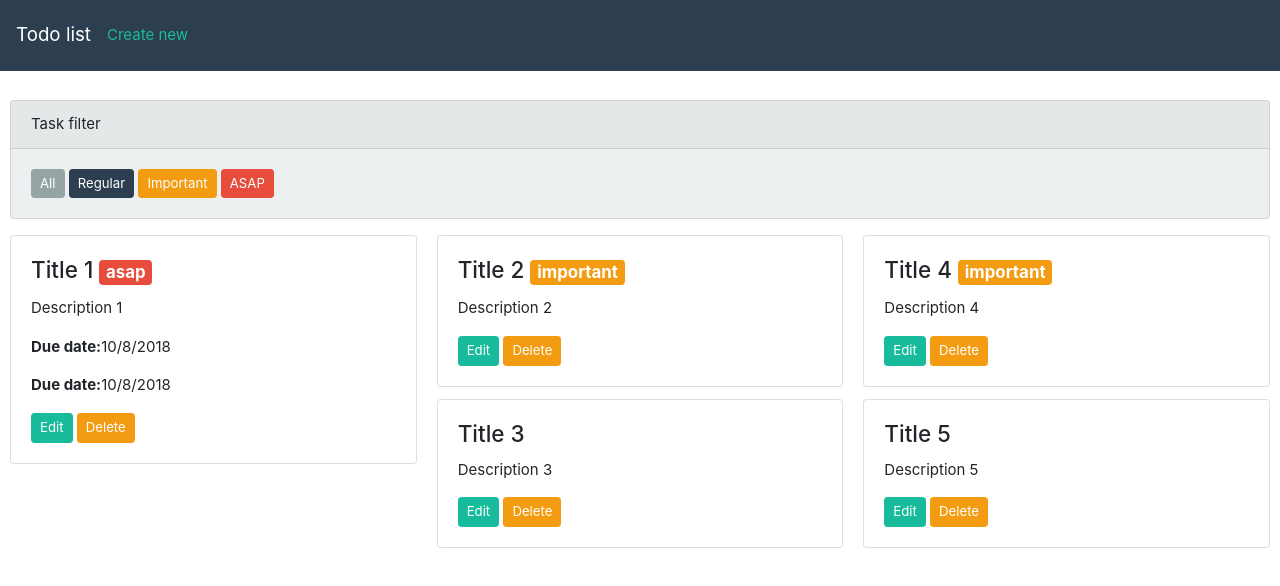
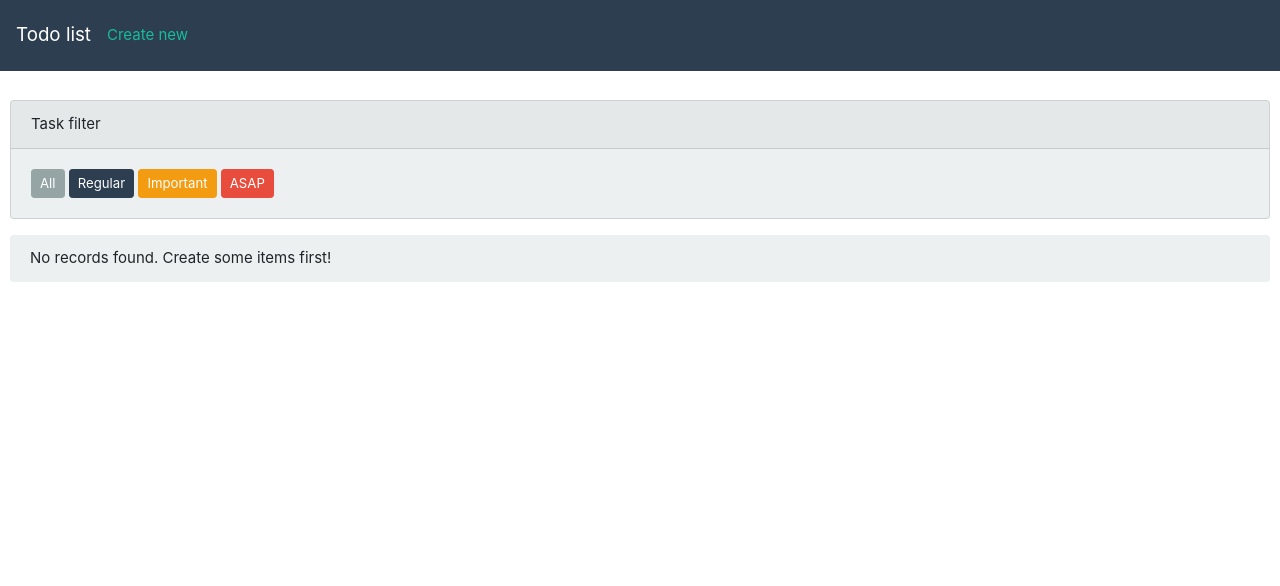
Before and after one commit to dmitryweiner/todo-react, a React (Create React App) app: page / in a window 1280 px wide. Shown: the top 586 px of the page. Built offline with nearby package versions, Linux system fonts and the light colour scheme.

Commit message:
Create, edit, delete items

```diff
--- /dev/null
+++ b/src/Store.js
@@ -0,0 +1,114 @@
+import MicroEvent from './helpers/microevent';
+
+/* Interface for local storage*/
+class Store {
+
+    static get KEY() {
+        return "todo";
+    }
+
+    constructor() {
+        if (typeof window["localStorage"] === "undefined") {
+            throw new Error("No local storage found in current browser!");
+        }
+        MicroEvent.mixin(this);
+    }
+
+    /**
+     * @returns {string}
+     */
+    getId() {
+        return Math.random().toString(36).substring(2);
+    }
+
+    /**
+     * @returns {{id: string, title: string, description: string, priority: string}}
+     */
+    getEmptyItem() {
+        return {
+            id: this.getId(),
+            title: "",
+            description: "",
+            priority: "regular",
+        }
+    }
+
+    /**
+     * @returns {Array}
+     */
+    getItems() {
+        let items;
+        try {
+            items = JSON.parse(window.localStorage.getItem(Store.KEY));
+        } catch (e) {
+            items = null;
+        }
+
+        if (!items) {
+            items = [];
+        }
+
+        // need to convert string to date
+        items.map((element) => {
+            if (typeof element['dueDate'] !== 'undefined' && element.dueDate) {
+                element.dueDate = new Date(element.dueDate);
+            }
+            if (typeof element['completeDate'] !== 'undefined' && element.completeDate) {
+                element.completeDate = new Date(element.completeDate);
+            }
+            return element;
+        });
+        return items;
+    }
+
+    /**
+     * @param {Array} items
+     */
+    setItems(items) {
+        if (!Array.isArray(items)) {
+            throw new Error("Parameter should be an array!");
+        }
+        window.localStorage.setItem(Store.KEY, JSON.stringify(items));
+        this.trigger('storeUpdate');
+    }
+
+    /**
+     * @param {Number} id
+     * @returns {Object}
+     */
+    getItem(id) {
+        return this.getItems().find((element) => element.id === id);
+    }
+
+    /**
+     * @param {Object} item
+     */
+    setItem(item) {
+        const items = this.getItems();
+        let foundIndex;
+
+        for (const [index, element] of items.entries()) {
+            if (element.id === item.id) {
+                foundIndex = index;
+                break;
+            }
+        }
+
+        if (typeof foundIndex !== "undefined") {
+            items[foundIndex] = item;
+        } else {
+            items.push(item);
+        }
+        this.setItems(items);
+    }
+
+    deleteItem(id) {
+        this.setItems(
+            this.getItems().filter((element) => element.id !== id)
+        );
+    }
+}
+
+const store = new Store();
+
+export {store};
--- a/src/TodoForm.js
+++ b/src/TodoForm.js
@@ -1,44 +1,74 @@
 import React, {Component} from "react";
-import PropTypes from "prop-types";
 import {Link} from "react-router-dom";
 import DatePicker from "react-datepicker";
 import moment from "moment";
-import 'react-datepicker/dist/react-datepicker.css';
+import "react-datepicker/dist/react-datepicker.css";
+import {store} from "./Store";
 
 class TodoForm extends Component {
-
-    getEmptyItem() {
-        return {
-            title: "",
-            description: "",
-            priority: "regular",
-        }
-    }
 
     constructor(props) {
         super(props);
 
-        if (this.props.match.params.id) {
-            //TODO: here should be loading from store
-            this.state = {
-                id: 1,
-                title: "Title 1",
-                description: "Description 1",
-                priority: "asap",
-                dueDate: new Date(),
-                completeDate: new Date()
-            };
-        } else {
-            this.state = this.getEmptyItem();
-        }
+        const item = this.props.match.params.id
+            ? store.getItem(this.props.match.params.id)
+            : store.getEmptyItem();
+        this.state = {
+            item: item,
+            changed: false
+        };
 
     }
 
     handleSaveButton(e) {
-        console.log("saving", this.state);
+
+        this.setState({
+            changed: true
+        });
+
+        if (!this.isFormValid()) {
+            e.preventDefault();
+            return false;
+        }
+
+        store.setItem(this.state.item);
+    }
+
+    /**
+     * @param {string} inputName
+     * @param {*} value
+     */
+    handleInputChange(inputName, value) {
+        const {item} = this.state;
+        item[inputName] = value;
+        this.setState({
+            item: item,
+            changed: true
+        });
+    }
+
+    isFormValid() {
+        const {item} = this.state;
+        return item.title.length > 0 && item.description.length > 0;
+    }
+
+    /**
+     * @param {string} inputName
+     * @returns {boolean}
+     */
+    isValid(inputName) {
+        const {item} = this.state;
+
+        if (!this.state.changed) {
+            return true;
+        }
+
+        return item[inputName].length > 0;
     }
 
     render() {
+        const {item} = this.state;
+
         return <form>
             <fieldset>
                 <legend>{this.props.match.params.id ? "Edit" : "Create"} item</legend>
@@ -46,11 +76,12 @@ class TodoForm extends Component {
                     <label className="col-sm-2 col-form-label">Title</label>
                     <div className="col-sm-10">
                         <input
+                            required={true}
                             type="text"
-                            className="form-control"
+                            className={"form-control " + (this.isValid("title") ? "" : "is-invalid")}
                             placeholder="Title"
-                            value={this.state.title}
-                            onChange={(e) => this.setState({title: e.target.value})}
+                            value={item.title}
+                            onChange={(e) => this.handleInputChange("title", e.target.value)}
                         />
                     </div>
                 </div>
@@ -58,11 +89,12 @@ class TodoForm extends Component {
                     <label className="col-sm-2 col-form-label">Description</label>
                     <div className="col-sm-10">
                         <input
+                            required={true}
                             type="text"
-                            className="form-control"
+                            className={"form-control " + (this.isValid("description") ? "" : "is-invalid")}
                             placeholder="Description"
-                            value={this.state.description}
-                            onChange={(e) => this.setState({description: e.target.value})}
+                            value={item.description}
+                            onChange={(e) => this.handleInputChange("description", e.target.value)}
                         />
                     </div>
                 </div>
@@ -70,9 +102,9 @@ class TodoForm extends Component {
                     <label className="col-sm-2 col-form-label">Priority</label>
                     <div className="col-sm-10">
                         <select
-                            value={this.state.priority}
+                            value={item.priority}
                             className="form-control"
-                            onChange={(e) => this.setState({priority: e.target.value})}>
+                            onChange={(e) => this.handleInputChange("priority", e.target.value)}>
                             <option value="regular">Regular</option>
                             <option value="important">Important</option>
                             <option value="asap">ASAP</option>
@@ -83,8 +115,8 @@ class TodoForm extends Component {
                     <label className="col-sm-2 col-form-label">Due date</label>
                     <div className="col-sm-10">
                     <DatePicker
-                        selected={moment(this.state.dueDate)}
-                        onChange={(date) => this.setState({dueDate: date.format()})}
+                        value={item.dueDate ? new Date(item.dueDate).toLocaleDateString() : ""}
+                        onSelect={(date) =>  this.handleInputChange("dueDate", date.format())}
                         className="form-control"
                     />
                     </div>
@@ -92,15 +124,11 @@ class TodoForm extends Component {
                 <div className="col-sm-10">
                     <Link className="btn btn-info" to="/">Cancel</Link>
                     &nbsp;
-                    <Link className="btn btn-success" to="/" onClick={() => this.handleSaveButton()}>Submit</Link>
+                    <Link className="btn btn-success" to="/" onClick={this.handleSaveButton.bind(this)}>Submit</Link>
                 </div>
             </fieldset>
         </form>
     }
 }
 
-TodoForm.propTypes = {
-    id: PropTypes.number
-};
-
 export default TodoForm;
--- a/src/TodoItem.js
+++ b/src/TodoItem.js
@@ -2,38 +2,72 @@ import React, {Component} from "react";
 import PropTypes from "prop-types";
 import PriorityBage from "./PriorityBage";
 import {Link} from "react-router-dom";
+import {store} from "./Store";
 
 class TodoItem extends Component {
+
+    handleCompleteButton() {
+        const item = store.getItem(this.props.item.id);
+        item.completeDate = new Date();
+        store.setItem(item);
+    }
+
+    renderButtons() {
+        const {item} = this.props;
+
+        if (this.props.noButtons) {
+            return null;
+        }
+
+        return <div>
+            {!item.completeDate ? ([
+            <button key="1" className="btn btn-info btn-sm" onClick={() => this.handleCompleteButton()}>Complete</button>,
+            <span key="2">&nbsp;</span>
+            ]) : null}
+            <Link className="btn btn-success btn-sm" to={"/edit/" + item.id}>Edit</Link>
+            &nbsp;
+            <Link className="btn btn-warning btn-sm" to={"/delete/" + item.id}>Delete</Link>
+
+        </div>;
+    }
+
     render() {
-        return <div className="card">
+        const {item} = this.props;
+
+        return <div className="card mb-3">
             <div className="card-body">
                 <h4 className="card-title">
-                    {this.props.title}&nbsp;
-                    <PriorityBage priority={this.props.priority}/>
+                    {item.title}&nbsp;
+                    <PriorityBage priority={item.priority}/>
                 </h4>
-                <p className="card-text">{this.props.description}</p>
-                {this.props.dueDate &&
-                    <p className="card-text"><strong>Due date:</strong>{this.props.dueDate.toLocaleDateString()}</p>
+                <p className="card-text">{item.description}</p>
+                {item.dueDate &&
+                    <p className="card-text"><strong>Due date:</strong>{item.dueDate.toLocaleDateString()}</p>
                 }
-                {this.props.completeDate &&
-                <p className="card-text"><strong>Due date:</strong>{this.props.completeDate.toLocaleDateString()}</p>
+                {item.completeDate &&
+                    <p className="card-text"><strong>Complete date:</strong>{item.completeDate.toLocaleDateString()}</p>
                 }
-                <Link className="btn btn-success btn-sm" to={"/edit/" + this.props.id}>Edit</Link>
-                &nbsp;
-                <Link className="btn btn-warning btn-sm" to={"/delete/" + this.props.id}>Delete</Link>
+                {this.renderButtons()}
             </div>
         </div>;
     }
 
 }
 
+TodoItem.defaultProps = {
+    noButtons: false
+};
+
 TodoItem.propTypes = {
-    id: PropTypes.number.isRequired,
-    title: PropTypes.string.isRequired,
-    description: PropTypes.string.isRequired,
-    priority: PropTypes.oneOf(["regular", "important", "asap"]).isRequired,
-    dueDate: PropTypes.instanceOf(Date),
-    completeDate: PropTypes.instanceOf(Date)
+    item: PropTypes.shape({
+        id: PropTypes.string.isRequired,
+        title: PropTypes.string.isRequired,
+        description: PropTypes.string.isRequired,
+        priority: PropTypes.oneOf(["regular", "important", "asap"]).isRequired,
+        dueDate: PropTypes.instanceOf(Date),
+        completeDate: PropTypes.instanceOf(Date)
+    }).isRequired,
+    noButtons: PropTypes.bool
 };
 
 export default TodoItem;
--- a/src/TodoList.js
+++ b/src/TodoList.js
@@ -1,5 +1,6 @@
 import React, {Component} from "react";
 import TodoItem from "./TodoItem";
+import {store} from "./Store";
 
 class TodoList extends Component {
 
@@ -7,41 +8,33 @@ class TodoList extends Component {
         super(props);
 
         this.state = {
-            elements: [
-                {
-                    id: 1,
-                    title: "Title 1",
-                    description: "Description 1",
-                    priority: "asap",
-                    dueDate: new Date(),
-                    completeDate: new Date()
-                },
-                {
-                    id: 2,
-                    title: "Title 2",
-                    description: "Description 2",
-                    priority: "important"
-                },
-                {
-                    id: 3,
-                    title: "Title 3",
-                    description: "Description 3",
-                    priority: "regular"
-                },
-                {
-                    id: 4,
-                    title: "Title 4",
-                    description: "Description 4",
-                    priority: "important"
-                },
-                {
-                    id: 5,
-                    title: "Title 5",
-                    description: "Description 5",
-                    priority: "regular"
-                }
-            ]
+             items: store.getItems()
         };
+    }
+
+    componentWillMount() {
+        store.bind('storeUpdate', this.handleStoreUpdate.bind(this));
+    }
+
+    componentWillUnmount() {
+        store.unbind('storeUpdate', this.handleStoreUpdate);
+    }
+
+    handleStoreUpdate() {
+        this.setState({
+            items: store.getItems()
+        });
+    }
+
+    renderList() {
+        const {items} = this.state;
+        if (items.length) {
+            return <div className="card-columns">
+                {items.map((element, index) => <div key={index}><TodoItem item={element}/></div>)}
+            </div>;
+        }
+
+        return <div className="alert alert-light">No records found. Create some items first!</div>
     }
 
     render() {
@@ -59,9 +52,7 @@ class TodoList extends Component {
                     <button type="button" className="btn btn-danger btn-sm">ASAP</button>
                 </div>
             </div>
-            <div className="card-columns">
-                {this.state.elements.map((element, index) => <div key={index}><TodoItem {...element}/></div>)}
-            </div>
+            {this.renderList()}
         </div>;
     }
 }
```
Also changed, not shown: src/TodoDeleteDialog.js (+13 -2 lines), src/helpers/microevent.js (added, +55 -0 lines).
